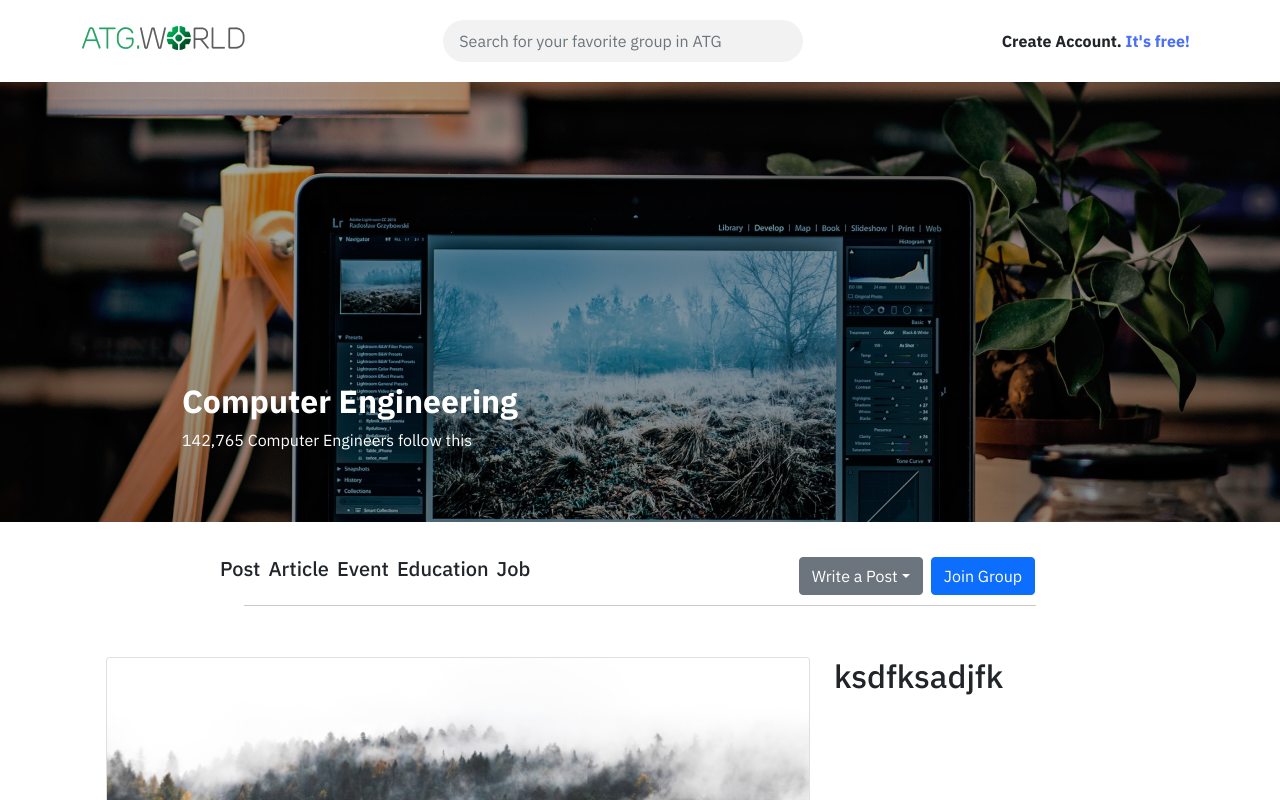
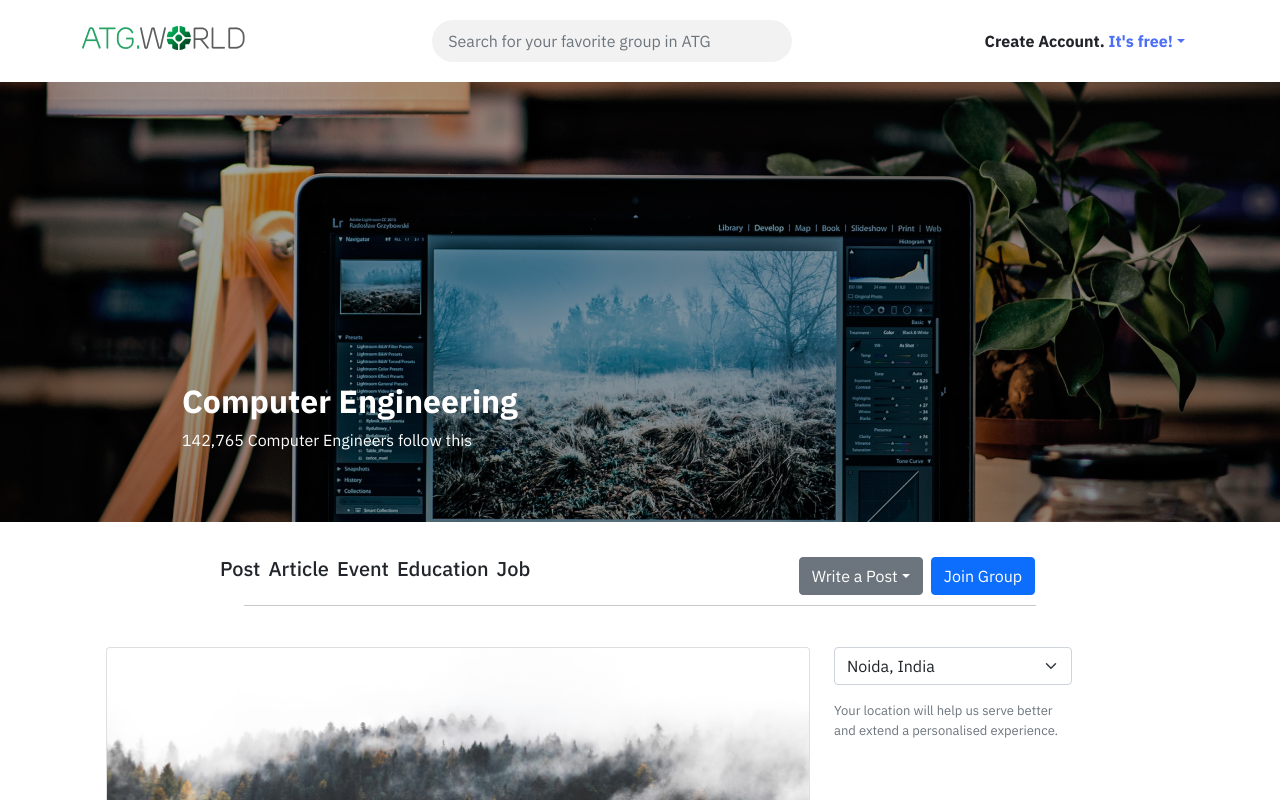
Before and after one commit to khan-shimul/atgWorld, a React (Create React App) app: page / in a window 1280 px wide. Shown: the top 800 px of the page. Built offline with nearby package versions, Linux system fonts and the light colour scheme.

Commit message:
added form

```diff
--- a/package.json
+++ b/package.json
@@ -10,6 +10,7 @@
     "react": "^17.0.2",
     "react-bootstrap": "^2.0.3",
     "react-dom": "^17.0.2",
+    "react-hook-form": "^7.21.0",
     "react-router-dom": "^6.0.2",
     "react-scripts": "4.0.3",
     "web-vitals": "^1.0.1"
--- a/src/components/Home/AllPost/AllPost/AllPost.css
+++ b/src/components/Home/AllPost/AllPost/AllPost.css
@@ -1,10 +1,13 @@
 .all-post-container{
     padding: 10px 0;
+    padding-bottom: 0px;
     margin: 25px 200px;
 }
 .brder{
     width: 90%;
     margin-top: 10px;
+    display: block;
+    margin-left: 500px;
 }
 /* .header-mobile{
     display: none;
--- a/src/components/Home/AllPost/AllPost/AllPost.js
+++ b/src/components/Home/AllPost/AllPost/AllPost.js
@@ -19,7 +19,7 @@ export const posts = [
 
 const AllPost = () => {
     return (
-        <section className="">
+        <section className="sticky-top bg-white">
             <div className="all-post-container row">
                 <div className="col-md-8 d-flex">
                     <h5 className="ms-2">Post</h5>
--- /dev/null
+++ b/src/components/Home/AllPost/Posts/Post.css
@@ -0,0 +1,6 @@
+.select-location-container{
+    width: 70%;
+}
+.select-location-container p{
+    font-size: 13px;
+}
--- a/src/components/Home/AllPost/Posts/Posts.js
+++ b/src/components/Home/AllPost/Posts/Posts.js
@@ -1,7 +1,7 @@
 import React from 'react';
-import { Row } from 'react-bootstrap';
 import { posts } from '../AllPost/AllPost';
 import Post from '../Post/Post';
+import './Post.css';
 
 const Posts = () => {
     return (
@@ -18,7 +18,19 @@ const Posts = () => {
                     </div>
                 </div>
                 <div className="col-md-4">
-                    <h2>ksdfksadjfk</h2>
+                    <div className="select-location-container">
+                        <div className="input-group mb-3 fs-6">
+                            <select className="location-in form-select" id="inputGroupSelect01">
+                                <option selected>Noida, India</option>
+                                <option value="1">Mumbai, India</option>
+                                <option value="2">Delhi, India</option>
+                                <option value="3">Punjab, India</option>
+                            </select>
+                        </div>
+                        <div>
+                            <p className="text-secondary">Your location will help us serve better and extend a personalised experience.</p>
+                        </div>
+                    </div>
                 </div>
             </div>
         </div>
--- /dev/null
+++ b/src/components/Shared/CreateAccount/CreateAccount.css
@@ -0,0 +1,20 @@
+.modal-header{
+    background-color: #EFFFF4;
+    color: #008A45;
+    font-size: 14px;
+    font-weight: 500;
+}
+.forms{
+    width: 91%;
+}
+.names-field{
+    /* background: #F7F8FA; */
+
+}
+.forms input{
+    background: #F7F8FA;
+    border: 1px solid #D9D9DB;
+    border-bottom: 0px;
+    outline: 0px;
+    color: #8A8A8A;
+}
--- /dev/null
+++ b/src/components/Shared/CreateAccount/CreateAccount.js
@@ -0,0 +1,50 @@
+import { Button, Modal } from "react-bootstrap";
+import './CreateAccount.css';
+import { useForm } from "react-hook-form";
+import loginImg from '../../../images/login.png';
+
+export const CreateAccount = (props) => {
+    const { register, handleSubmit, watch, formState: { errors } } = useForm();
+    const onSubmit = data => console.log(data);
+
+    console.log(watch("example")); // watch input value by passing the name of it
+    return (
+        <Modal
+            {...props}
+            size="lg"
+            aria-labelledby="contained-modal-title-vcenter"
+            centered
+        >
+            <Modal.Header className="modal-header" closeButton>
+                <p className="mt-2 mx-auto">Let's learn, share & inspire each other with our passion for computer engineering. Sign up now 🤘🏼</p>
+            </Modal.Header>
+            <Modal.Body>
+                <h3 className="fw-bold text-dark">Create Account</h3>
+                <div className="sing-up-container">
+                    <div className="row">
+                        <div className="col-md-7">
+                            <form onSubmit={handleSubmit(onSubmit)}>
+                                <div className="forms d-flex flex-column my-4">
+                                    <div className="names-field d-flex">
+                                        <input className="p-2" placeholder="First Name" {...register("firstName", { required: true })} />
+                                        <input className="p-2 w-75" placeholder="Last Name" {...register("lastName", { required: true })} />
+                                    </div>
+                                    <input className="p-2" placeholder="Email" type="email" {...register("email", { required: true })} />
+                                    <input className="p-2" placeholder="Password" type="password" {...register("password", { required: true })} />
+                                    <input placeholder="Confirm Password" className="border p-2" type="password" {...register("password2", { required: true })} />
+                                </div>
+                                <input type="submit" />
+                            </form>
+                        </div>
+                        <div className="col-md-5">
+                            <img className="img-fluid" src={loginImg} alt="" />
+                        </div>
+                    </div>
+                </div>
+            </Modal.Body>
+            {/* <Modal.Footer>
+                <Button onClick={props.onHide}>Close</Button>
+            </Modal.Footer> */}
+        </Modal>
+    );
+}
--- a/src/components/Shared/Header/Header.js
+++ b/src/components/Shared/Header/Header.js
@@ -1,10 +1,12 @@
-import React from 'react';
-import { Button, Container, Form, FormControl, Nav, Navbar } from 'react-bootstrap';
+import React, { useState } from 'react';
+import { Container, Form, FormControl, Nav, Navbar } from 'react-bootstrap';
 import { NavLink } from 'react-router-dom';
 import logo from '../../../images/logo.png';
+import { CreateAccount } from '../CreateAccount/CreateAccount';
 import './Header.css';
 
 const Header = () => {
+    const [modalShow, setModalShow] = React.useState(false);
     return (
         <header>
             <Navbar className="nav-menu" sticky="top" collapseOnSelect expand="lg">
@@ -31,9 +33,13 @@ const Header = () => {
                             </Form>
                         </Nav>
                         <Nav>
-
-                            <Nav.Link className="fw-bold text-dark fs-6">Create Account. <span className="free-text">It's free!</span> </Nav.Link>
-
+                            <button className="fw-bold text-dark fs-6 btn bg-white" onClick={() => setModalShow(true)}>
+                                Create Account. <span className="free-text  dropdown-toggle">It's free!</span>
+                            </button>
+                            <CreateAccount
+                                show={modalShow}
+                                onHide={() => setModalShow(false)}
+                            />
                         </Nav>
                     </Navbar.Collapse>
                 </Container>
```
Also changed, not shown: src/components/Login/SignUp/SignUp.js (added), 2 other files (tests, documents, lock files or other folders).
